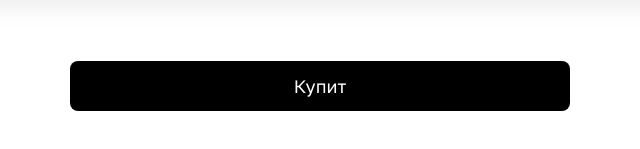
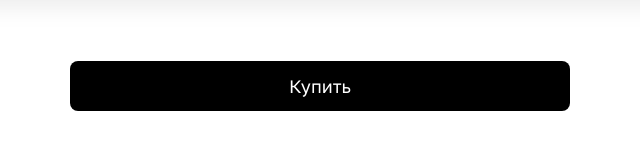
Before and after one commit to mishagren21/learn.js, a website built with Parcel: page src/cart.html in a window 1280 px wide. Shown: the part 349-498 px from the top of the page, 320-960 px from the left. Built offline with nearby package versions, Linux system fonts and the light colour scheme.

Commit message:
index.html

```diff
--- a/src/cart.html
+++ b/src/cart.html
@@ -64,7 +64,7 @@
 
 
            <div class="cart-container">
-    <button class="buy-btn">Купит</button>
+    <button class="buy-btn">Купить</button>
 </div>
 
         <script type="module" src="./js/cartUI.js">
```
Also changed, not shown: dist/index.html.
